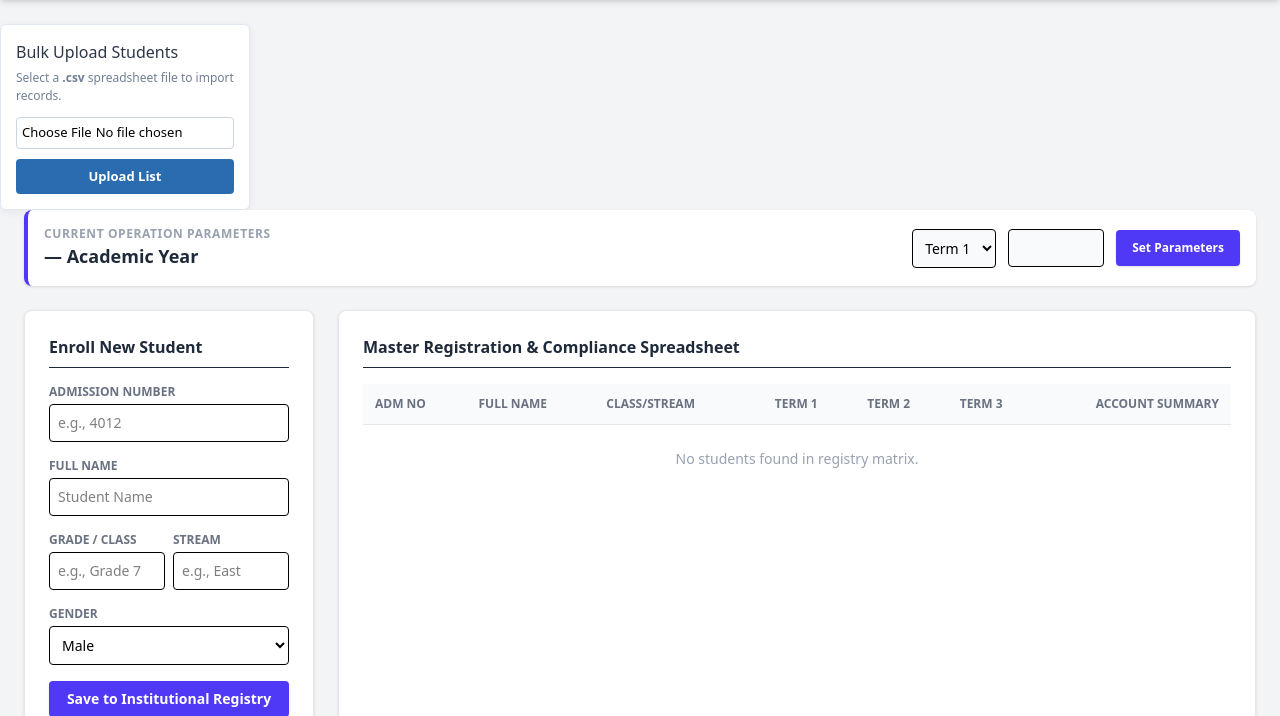
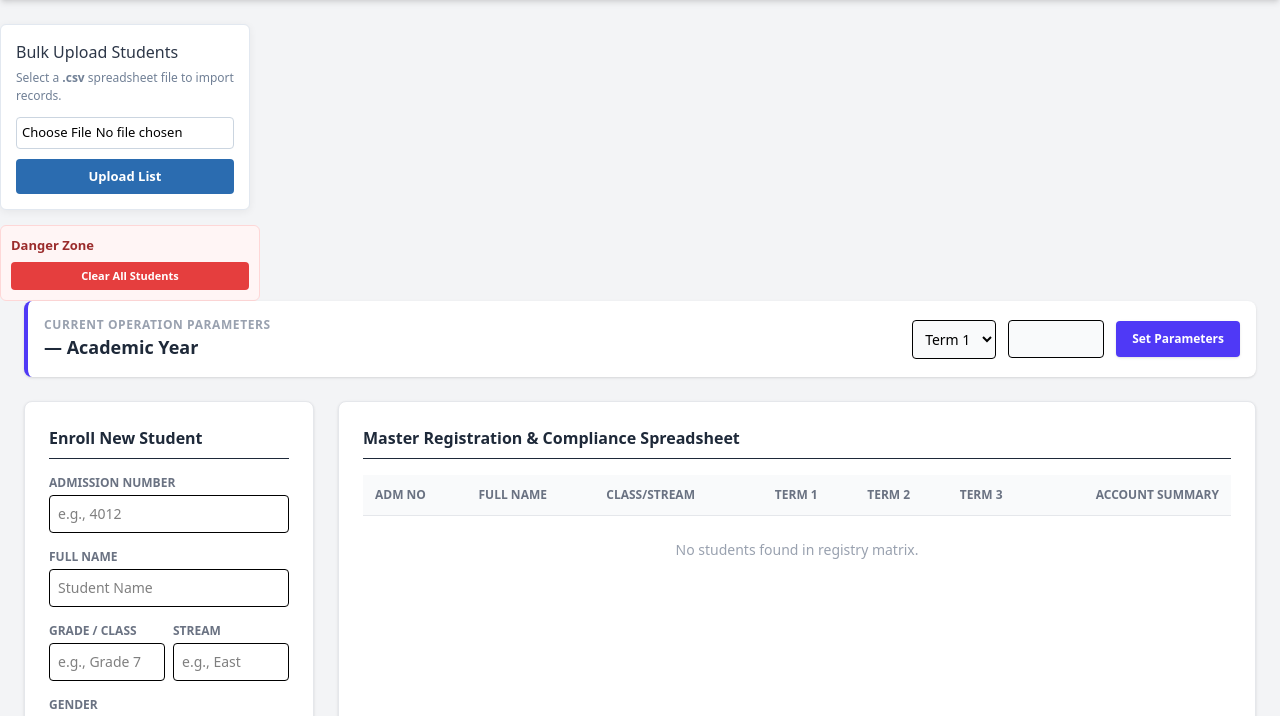
Before and after one commit to erickodhi/Ream-management, a Python web app: template templates/admin.html in a window 1280 px wide. Shown: the part 104-820 px from the top of the page. Run offline with Jinja, Linux system fonts and the light colour scheme; the template is opened without the code that fills it, so the values that code supplies are empty.

Commit message:
Add reset button to permanently clear student register with safety popup

```diff
--- a/templates/admin.html
+++ b/templates/admin.html
@@ -49,6 +49,15 @@
         </div>
         <button type="submit" style="background-color: #2b6cb0; color: white; padding: 8px 12px; border: none; border-radius: 4px; font-weight: bold; font-size: 13px; cursor: pointer; width: 100%;">
             Upload List
+        </button>
+    </form>
+</div>
+<div style="max-width: 260px; margin-top: 15px; padding: 10px; background: #fff5f5; border: 1px solid #fed7d7; border-radius: 6px;">
+    <h5 style="margin: 0 0 6px 0; color: #9b2c2c; font-size: 13px; font-weight: 600;">Danger Zone</h5>
+
+    <form action="{{ url_for('clear_students') }}" method="POST" onsubmit="return confirm('⚠️ WARNING: Are you absolutely sure you want to permanently delete ALL students from the system? This cannot be undone!');">
+        <button type="submit" style="background-color: #e53e3e; color: white; padding: 6px; border: none; border-radius: 4px; font-weight: bold; font-size: 11px; cursor: pointer; width: 100%;">
+            Clear All Students
         </button>
     </form>
 </div>
```
Also changed, not shown: app.py (+19 -0 lines).
